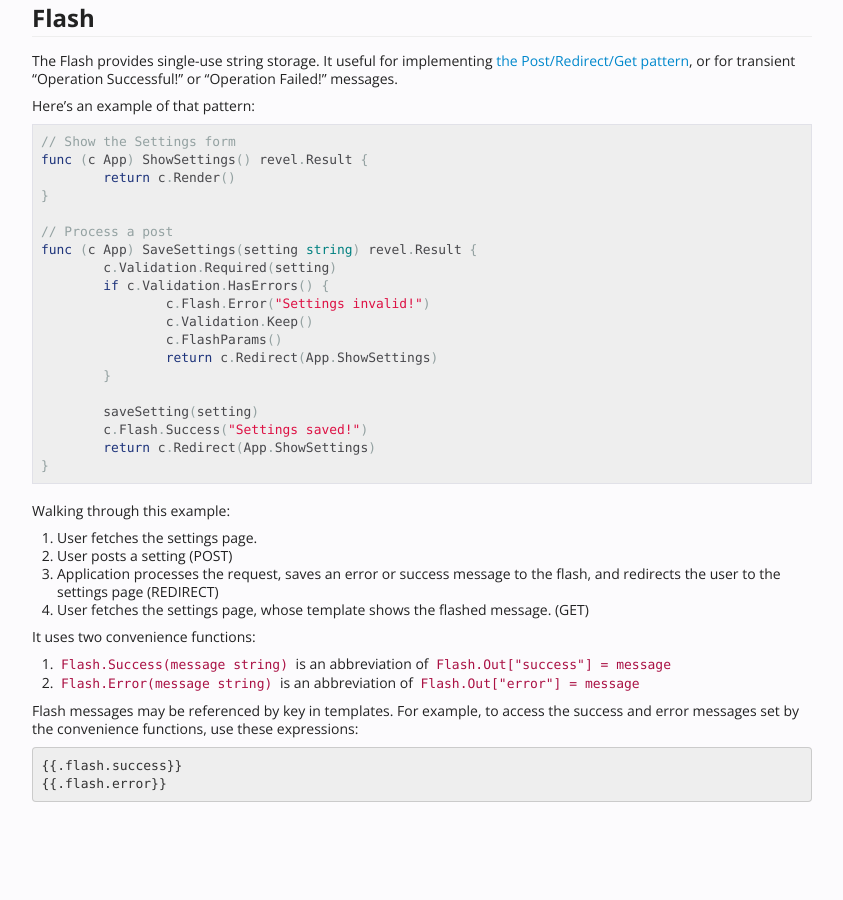
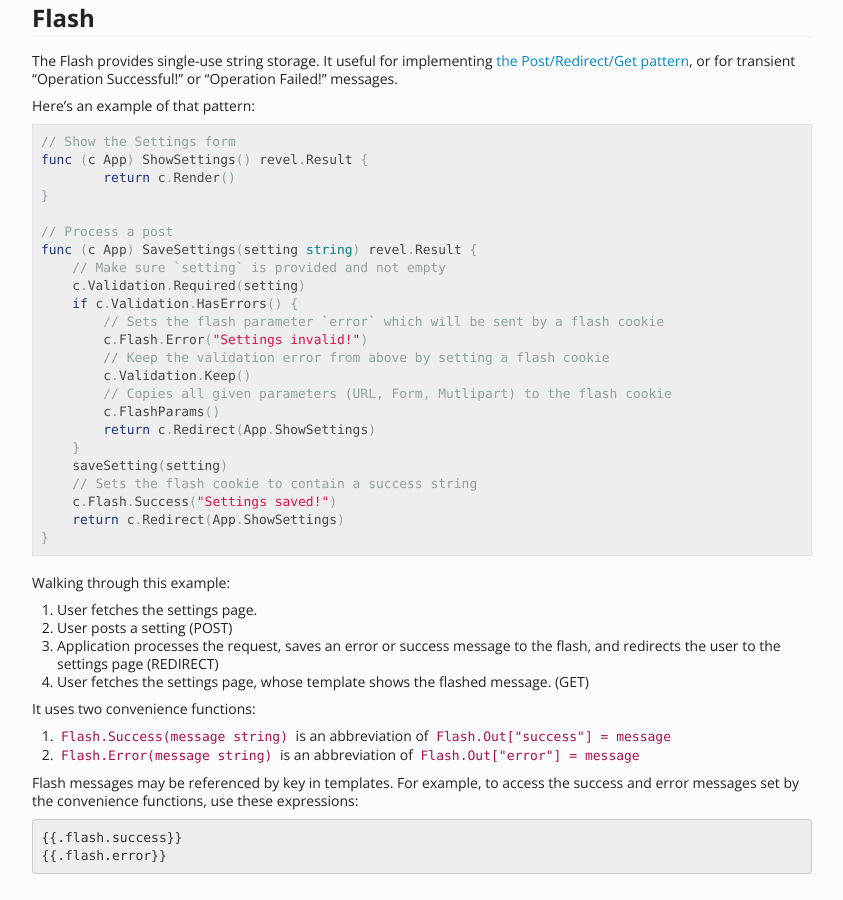
Before and after one commit to revel/revel, a Jekyll site: the page built from manual/sessionflash.md, in a window 1280 px wide and 900 px high, scrolled down 585 px. Shown: the whole window, without its empty margins (298-1141 px from the left). Built offline with Jekyll 4.4.1, drawn with Linux system fonts in a browser that asks for light colours; before the commit the page ends 1436 px from its top, so only the background shows below that.

Commit message:
Some comments on the code

```diff
--- a/manual/sessionflash.md
+++ b/manual/sessionflash.md
@@ -45,17 +45,21 @@ func (c App) ShowSettings() revel.Result {
 
 // Process a post
 func (c App) SaveSettings(setting string) revel.Result {
-	c.Validation.Required(setting)
-	if c.Validation.HasErrors() {
-		c.Flash.Error("Settings invalid!")
-		c.Validation.Keep()
-		c.FlashParams()
-		return c.Redirect(App.ShowSettings)
-	}
-
-	saveSetting(setting)
-	c.Flash.Success("Settings saved!")
-	return c.Redirect(App.ShowSettings)
+    // Make sure `setting` is provided and not empty
+    c.Validation.Required(setting)
+    if c.Validation.HasErrors() {
+        // Sets the flash parameter `error` which will be sent by a flash cookie
+        c.Flash.Error("Settings invalid!")
+        // Keep the validation error from above by setting a flash cookie
+        c.Validation.Keep()
+        // Copies all given parameters (URL, Form, Mutlipart) to the flash cookie
+        c.FlashParams()
+        return c.Redirect(App.ShowSettings)
+    }
+    saveSetting(setting)
+    // Sets the flash cookie to contain a success string
+    c.Flash.Success("Settings saved!")
+    return c.Redirect(App.ShowSettings)
 }
 </pre>
 
```
